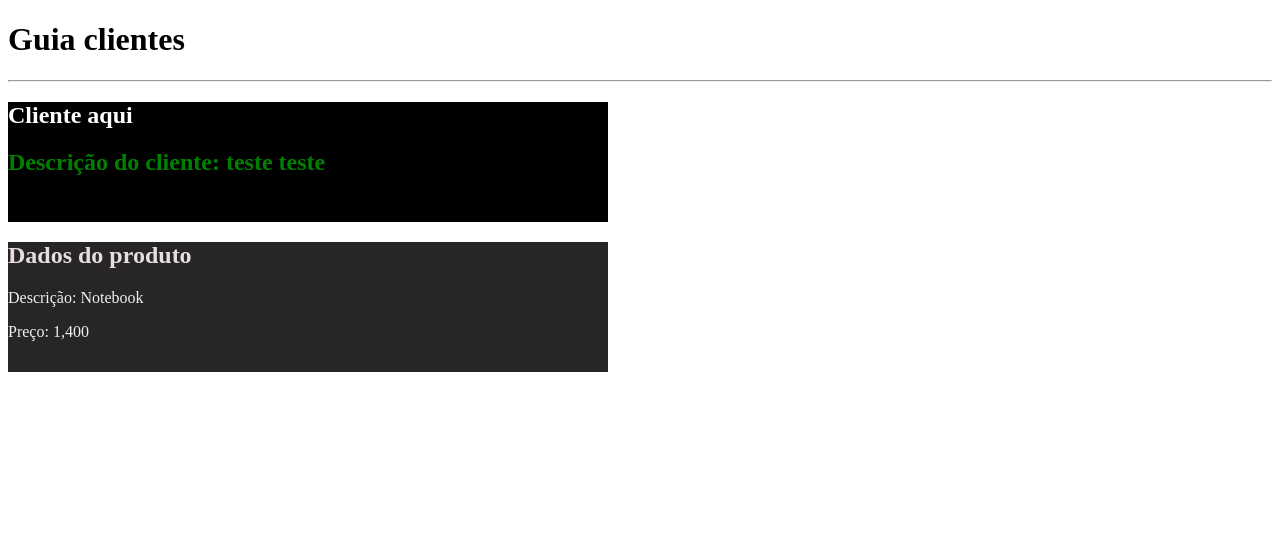
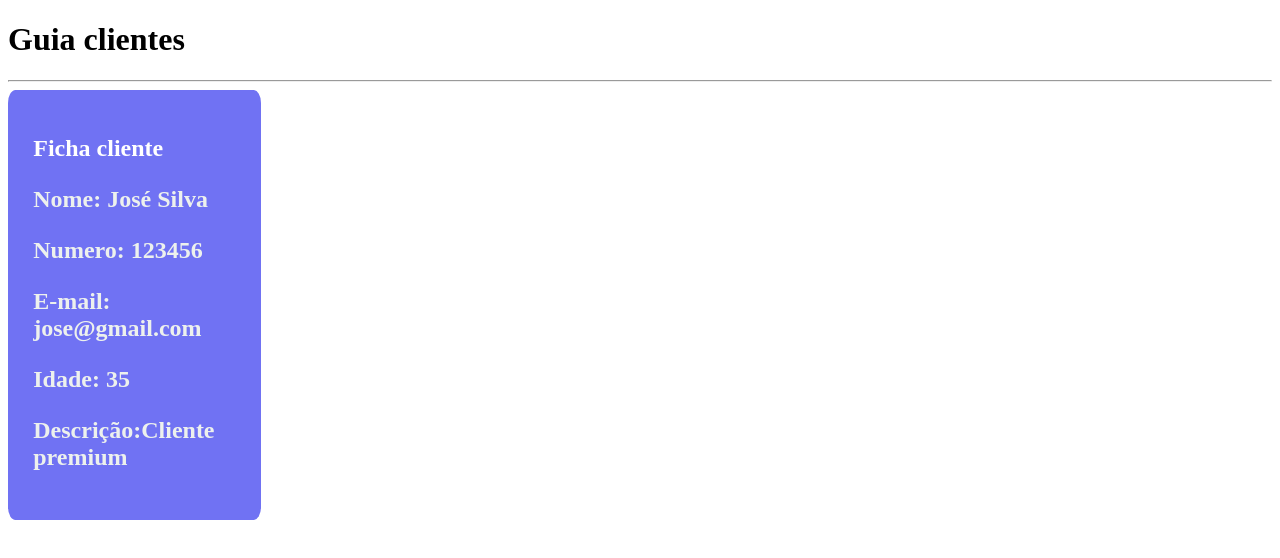
Before and after one commit to ivanProgramador/vue_js, a Vue app in the folder guiaclientes/: page / in a window 1280 px wide. Shown: the top 558 px of the page. Built offline with nearby package versions, Linux system fonts and the light colour scheme.

Commit message:
conceito de reatividade fim da aula 257

```diff
--- a/guiaclientes/src/App.vue
+++ b/guiaclientes/src/App.vue
@@ -4,7 +4,7 @@
   <h1>Guia clientes</h1>
   <hr>
   <ClienteComponent/>
-  <ProdutoComponent/>
+
 
 
  </div>
@@ -12,7 +12,7 @@
 
 <script>
 import ClienteComponent from './components/Cliente-component.vue';
-import ProdutoComponent from './components/Produto-component.vue';
+
 
 
 
@@ -20,7 +20,7 @@ export default {
   name: 'App',
   components:{
     ClienteComponent,
-    ProdutoComponent
+
   }
 }
 </script>
--- a/guiaclientes/src/components/Cliente-component.vue
+++ b/guiaclientes/src/components/Cliente-component.vue
@@ -1,10 +1,14 @@
-
-
 
 <template>
    <div id="cliente">
-      <h2 id="cliente-nome" >Cliente aqui</h2>
-      <h2>Descrição do cliente: teste teste</h2>
+      <h2 id="cliente-titulo" >Ficha cliente</h2>
+      <h2>
+         <p>Nome:     {{ nome      }}</p>
+         <p>Numero:   {{ numero    }}</p>
+         <p>E-mail:   {{ email     }}</p>
+         <p>Idade:    {{ idade     }}</p>
+         <p>Descrição:{{ descricao }}</p>
+      </h2>
 
    </div>
 
@@ -13,6 +17,16 @@
 <script>
 export default{
 
+   data(){
+      return{
+         nome:'José Silva',
+         numero:'123456',
+         email:'jose@gmail.com',
+         idade:35,
+         descricao:'Cliente premium'
+      }
+   }
+
 }
 
 </script>
@@ -20,13 +34,18 @@ export default{
 <style scoped>
 
     #cliente{
-        color: green;
-        background-color: black;
-        max-width: 600px;
-        height: 120px;
+        color: rgb(237, 241, 237);
+        background-color: rgb(112, 114, 243);
+        max-width: 20%;
+        height: auto;
+        padding-left: 2%;
+        padding-bottom: 2%;
+        padding-top:2%;
+        border-radius: 3%;
+        box-sizing: border-box;
     }
 
-    #cliente-nome{
+    #cliente-titulo{
        color: white;
     }
 
```
Also changed, not shown: 1 other file (tests, documents, lock files or other folders).
